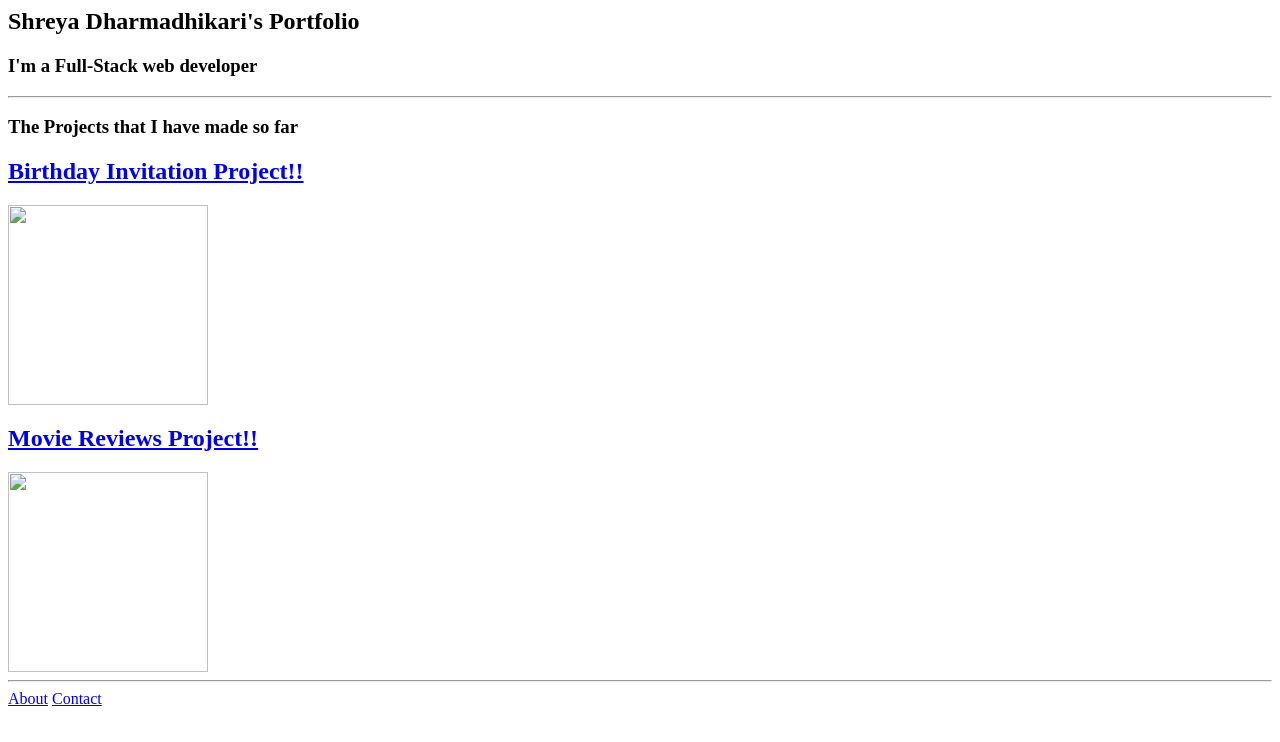
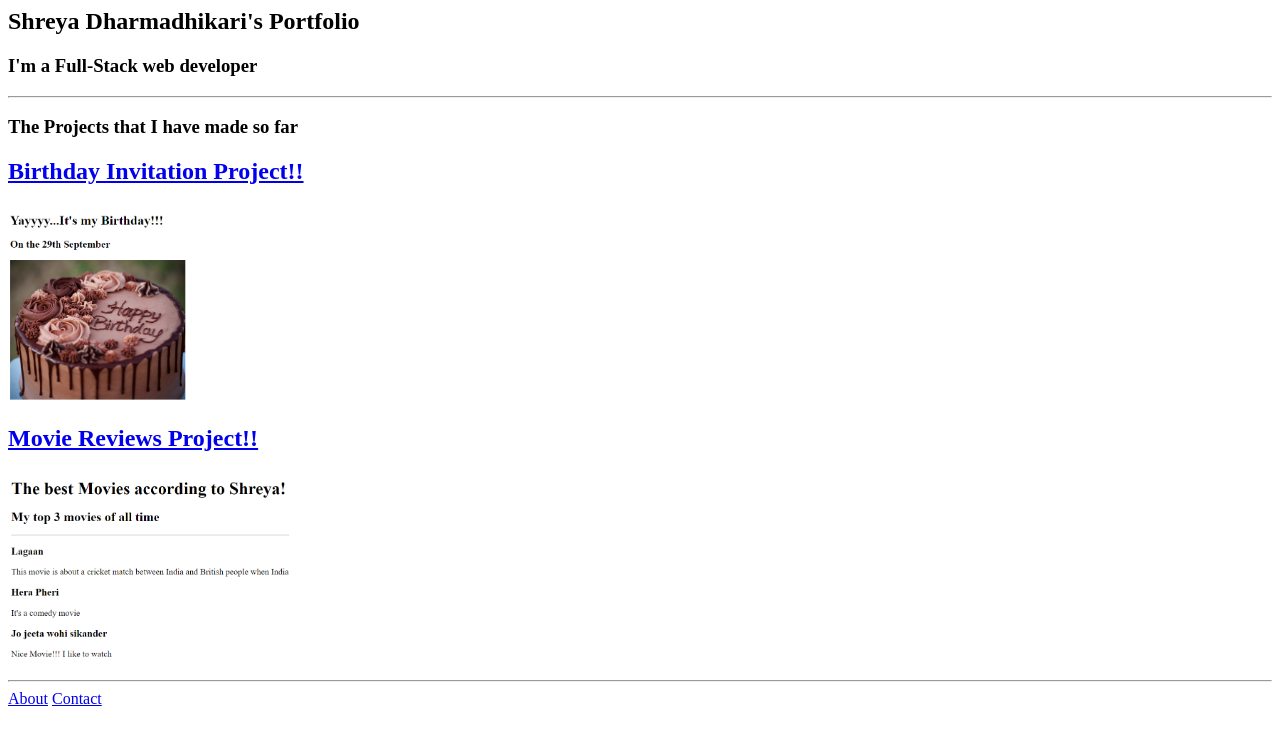
Before and after one commit to shreyadharmadhikari/PortfolioDemo, a plain HTML site: page index.html in a window 1280 px wide. Drawn offline with Linux system fonts and the light colour scheme; the site is published under a folder, as on GitHub Pages, so addresses that start at the root find nothing.

Commit message:
Update index.html

```diff
--- a/index.html
+++ b/index.html
@@ -8,11 +8,11 @@
 
 <h2><a href="birthday_invite.html">Birthday Invitation Project!!</a></h2>
 
-<img src="/Portfolio/preview1.png" height="200px">
+<img src="Portfolio/preview1.png" height="200px">
 
 <h2><a href="movies.html">Movie Reviews Project!!</a></h2>
 
-<img src="/Portfolio/preview2.png" height="200px">
+<img src="Portfolio/preview2.png" height="200px">
 
 
 <hr>
```
